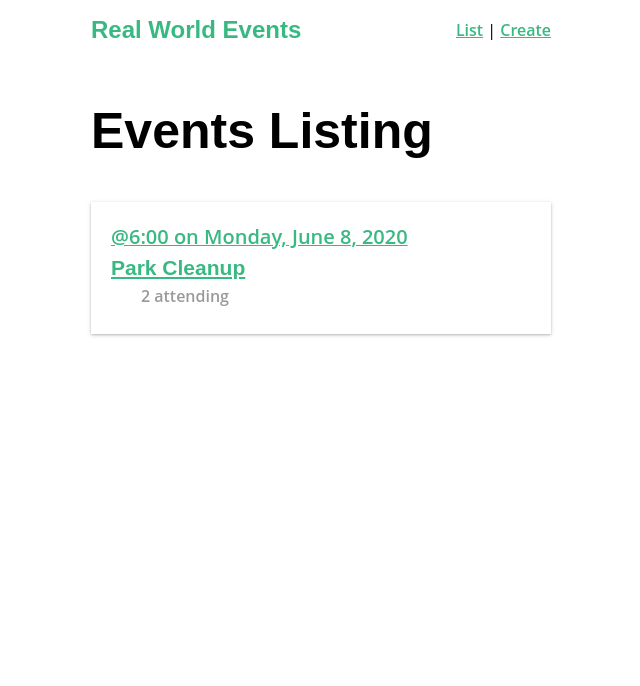
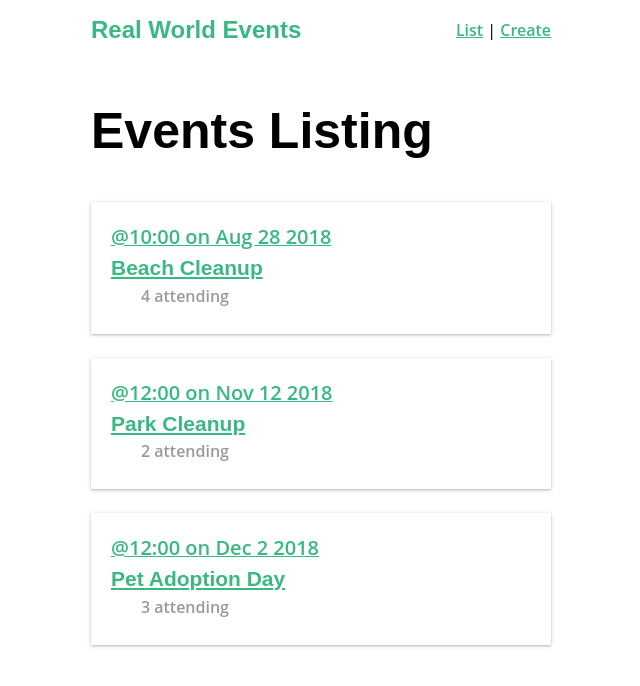
Before and after one commit to JoshMacSween/real-world-vue, a Vue app: page / in a window 1280 px wide. Shown: the top 686 px of the page, without its empty margins (319-959 px from the left). Built offline with nearby package versions, Linux system fonts and the light colour scheme; data requests are answered from the project's data file.

Commit message:
working json mockup api call

```diff
--- /dev/null
+++ b/db.json
@@ -0,0 +1,76 @@
+{
+  "events": [
+    {
+      "id": 1,
+      "title": "Beach Cleanup",
+      "date": "Aug 28 2018",
+      "time": "10:00",
+      "location": "Daytona Beach",
+      "description": "Let's clean up this beach.",
+      "organizer": "Adam Jahr",
+      "category": "sustainability",
+      "attendees": [
+        {
+          "id": "abc123",
+          "name": "Adam Jahr"
+        },
+        {
+          "id": "def456",
+          "name": "Gregg Pollack"
+        },
+        {
+          "id": "ghi789",
+          "name": "Beth Swanson"
+        },
+        {
+          "id": "jkl101",
+          "name": "Mary Gordon"
+        }
+      ]
+    },
+    {
+      "id": 2,
+      "title": "Park Cleanup",
+      "date": "Nov 12 2018",
+      "time": "12:00",
+      "location": "132 N Magnolia Street, Orlando, Florida",
+      "description": "We're going to clean up this park.",
+      "organizer": "Adam Jahr",
+      "category": "nature",
+      "attendees": [
+        {
+          "id": "ghi789",
+          "name": "Beth Swanson"
+        },
+        {
+          "id": "jkl101",
+          "name": "Mary Gordon"
+        }
+      ]
+    },
+    {
+      "id": 3,
+      "title": "Pet Adoption Day",
+      "date": "Dec 2 2018",
+      "time": "12:00",
+      "location": "132 N Magnolia Street, Orlando, Florida",
+      "description": "Help animals find new homes.",
+      "organizer": "Gregg Pollack",
+      "category": "animal welfare",
+      "attendees": [
+        {
+          "id": "abc123",
+          "name": "Adam Jahr"
+        },
+        {
+          "id": "ghi789",
+          "name": "Beth Swanson"
+        },
+        {
+          "id": "jkl101",
+          "name": "Mary Gordon"
+        }
+      ]
+    }
+  ]
+}
--- a/package.json
+++ b/package.json
@@ -8,6 +8,7 @@
     "lint": "vue-cli-service lint"
   },
   "dependencies": {
+    "axios": "^0.19.2",
     "core-js": "^3.6.5",
     "feather-icons": "^4.28.0",
     "vue": "^2.6.11",
--- a/src/components/EventCard.vue
+++ b/src/components/EventCard.vue
@@ -10,19 +10,8 @@
 
 <script>
 export default {
-  data() {
-    return {
-      event: {
-        id: 1,
-        title: 'Park Cleanup',
-        date: 'Monday, June 8, 2020',
-        time: '6:00',
-        attendees: [
-          { id: 'abc123', name: 'Josh MacSween' },
-          { id: 'cba321', name: 'Brandi Bailey' }
-        ]
-      }
-    }
+  props: {
+    event: Object
   }
 }
 </script>
--- a/src/views/EventList.vue
+++ b/src/views/EventList.vue
@@ -1,15 +1,31 @@
 <template>
   <div>
     <h1>Events Listing</h1>
-    <EventCard/>
+    <EventCard v-for="event in events" :key="event.id" :event="event" />
   </div>
 </template>
 
 <script>
 import EventCard from '@/components/EventCard.vue'
+import axios from 'axios'
 export default {
   components: {
     EventCard
+  },
+  data() {
+    return {
+      events: []
+    }
+  },
+  created() {
+    axios
+      .get('http://localhost:3000/events')
+      .then(response => {
+        this.events = response.data
+      })
+      .catch(error => {
+        console.log('There was an error' + error.response)
+      })
   }
 }
 </script>
```
Also changed, not shown: 1 other file (tests, documents, lock files or other folders).
